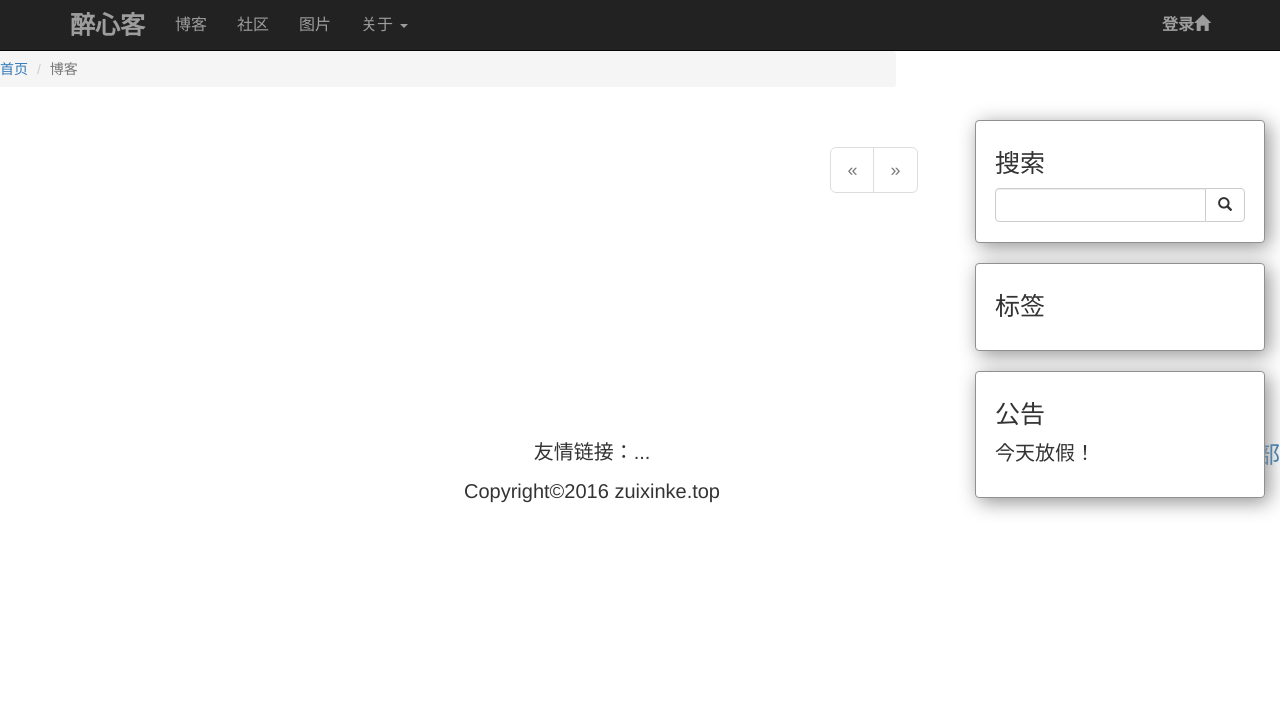
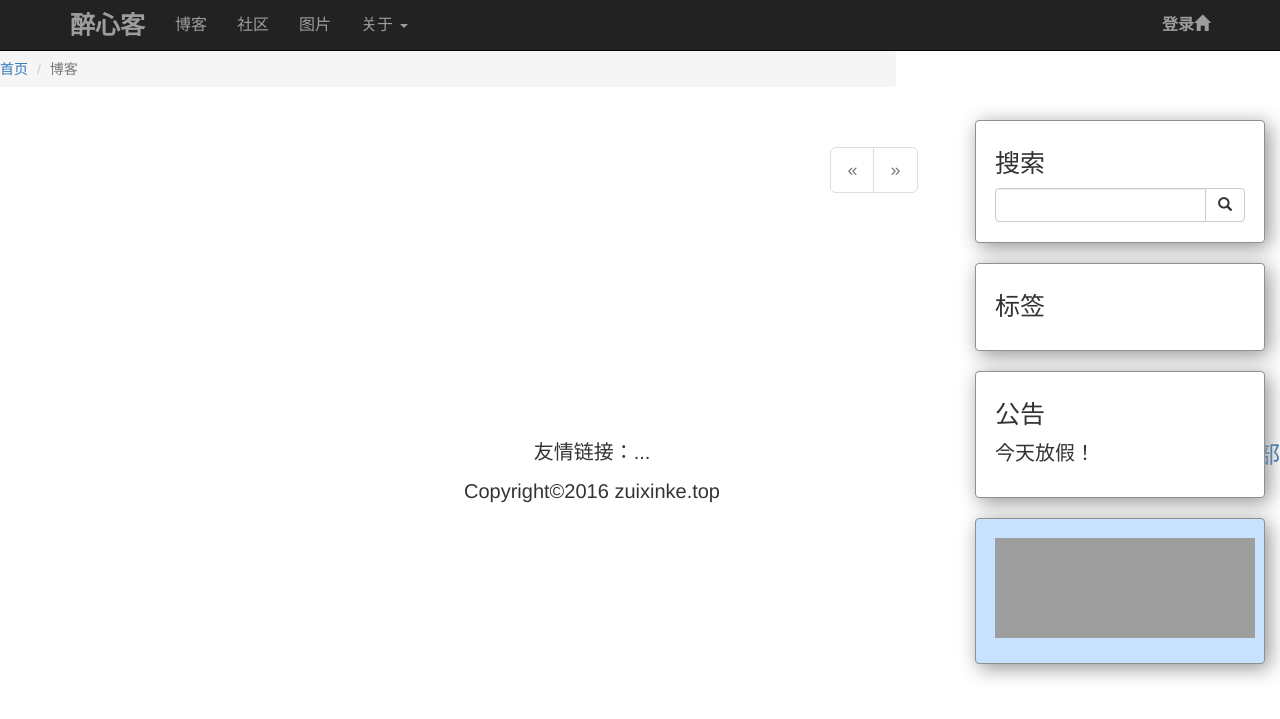
Before and after one commit to Matrixes/zuixinke, a Flask app: page /blog/ in a window 1280 px wide. Shown: the top 719 px of the page. Run offline with Flask 2, Linux system fonts and the light colour scheme; data that the repository does not hold is empty; some libraries are stand-ins or nearby versions; grey boxes are pictures that could not be loaded.

Commit message:
add music

```diff
--- a/app/templates/blog/index.html
+++ b/app/templates/blog/index.html
@@ -76,6 +76,9 @@
             今天放假！
         </p>
     </div>
+    <div class="well" style="background-color: #C6E2FF">
+        <iframe frameborder="no" border="0" marginwidth="0" marginheight="0" width=260 height=100 src="http://music.163.com/outchain/player?type=2&id=3950552&auto=0&height=66"></iframe>
+    </div>
 </div>
 
 
--- a/app/templates/user.html
+++ b/app/templates/user.html
@@ -42,12 +42,6 @@
 
             <a class="btn btn-primary btn-lg" href="{{ url_for('blog.publish') }}">发表文章</a>
         {% endif %}
-
-
-
-
-
-
     </div>
 </div>
 
```
